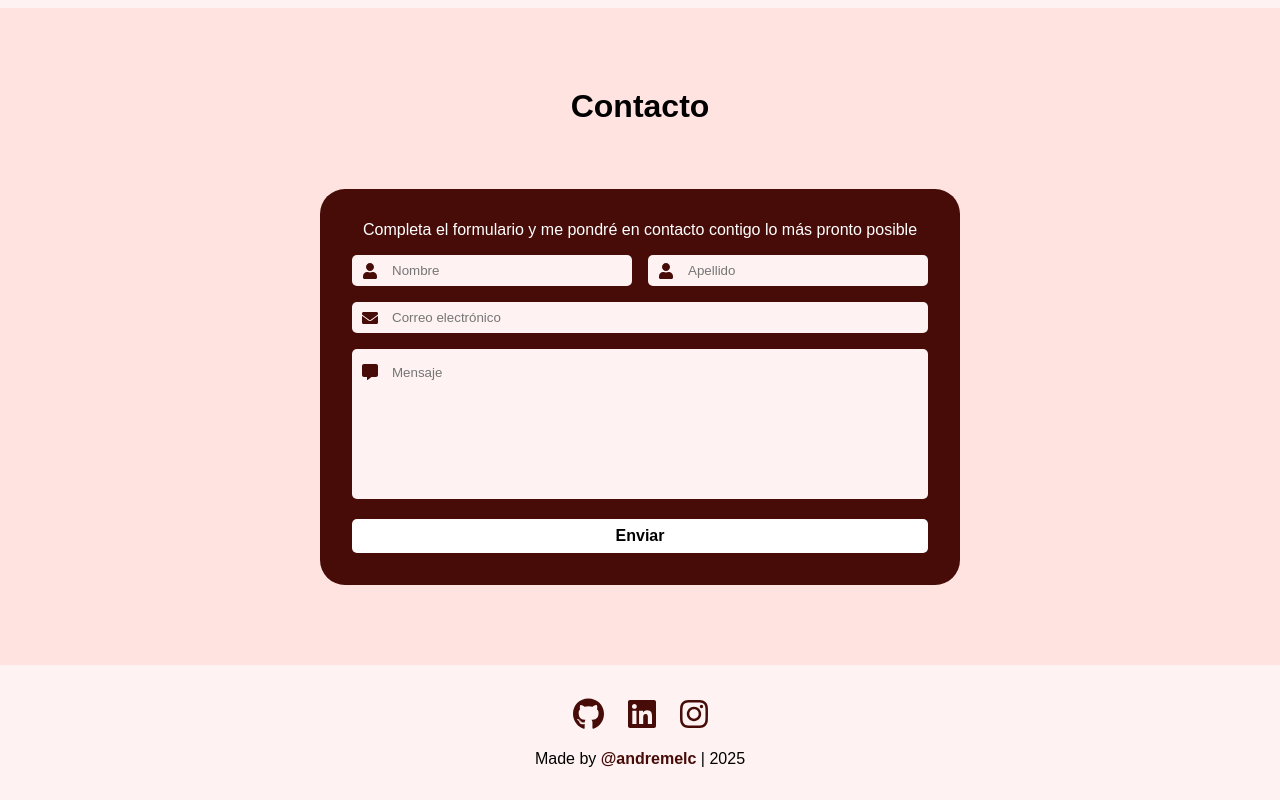
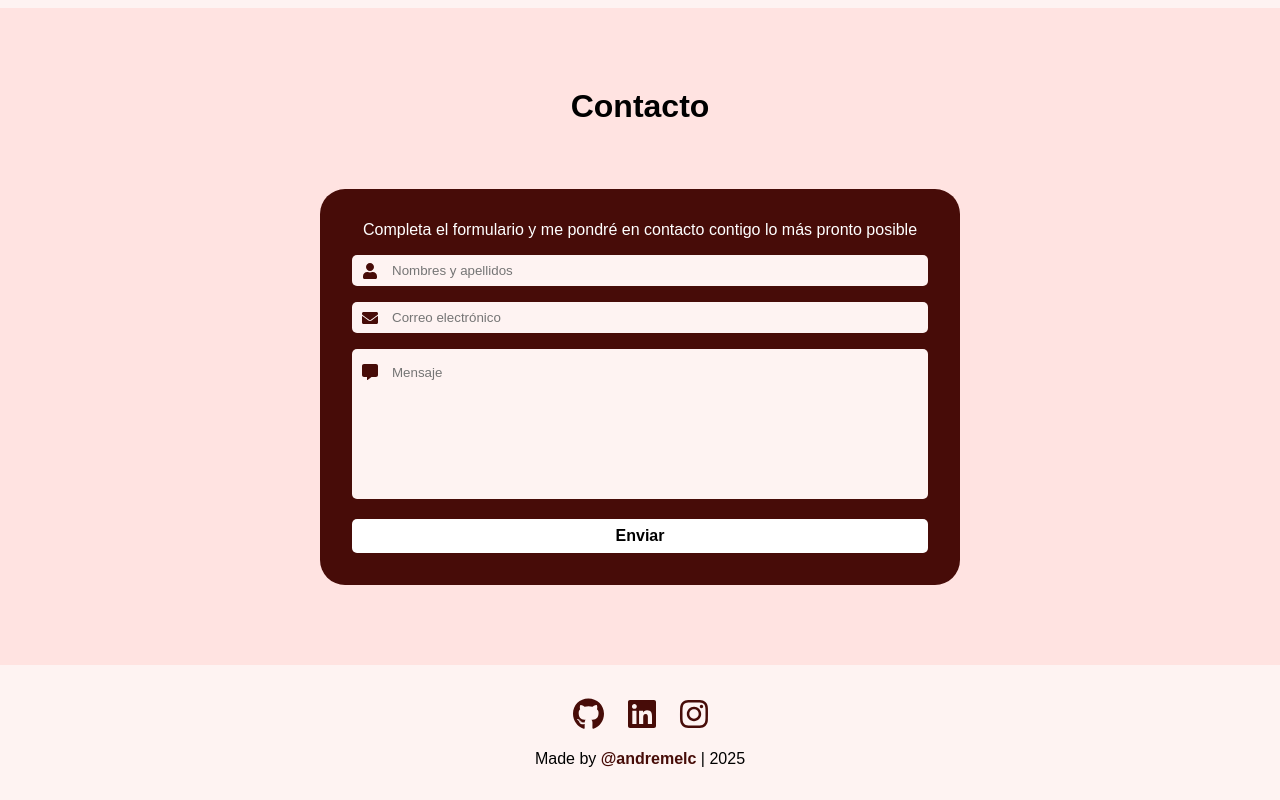
Before and after one commit to andremelzc/portafolio, a React (Vite) app in the folder frontend/: page / in a window 1280 px wide. Shown: the part 3152-3952 px from the top of the page. Built offline with nearby package versions, Linux system fonts and the light colour scheme.

Commit message:
Implementing EmailJS v1

```diff
--- a/frontend/package.json
+++ b/frontend/package.json
@@ -10,10 +10,12 @@
     "preview": "vite preview"
   },
   "dependencies": {
+    "@emailjs/browser": "^4.4.1",
     "@fortawesome/fontawesome-svg-core": "^6.7.2",
     "@fortawesome/free-brands-svg-icons": "^6.7.2",
     "@fortawesome/free-solid-svg-icons": "^6.7.2",
     "@fortawesome/react-fontawesome": "^0.2.2",
+    "emailjs-com": "^3.2.0",
     "react": "^19.0.0",
     "react-dom": "^19.0.0",
     "react-icons": "^5.5.0"
--- a/frontend/src/components/Contact.jsx
+++ b/frontend/src/components/Contact.jsx
@@ -1,38 +1,119 @@
-import React from "react";
+import React, { useState } from "react";
 import { FaUser, FaEnvelope, FaPhone, FaCommentAlt } from "react-icons/fa";
 import "../styles/Contact.css";
 import "../styles/Animations.css";
+import useEmailForm from "../util/useEmailForm";
 import UseScrollAnimation from "../util/UseScrollAnimation";
 
 const Contact = () => {
   const { ref, visible } = UseScrollAnimation(0.3);
+  const { sendEmail, loading, success, error } = useEmailForm();
+
+  // Objeto para almacenar los datos del formulario
+  const [formData, setFormData] = useState({
+    name: "",
+    title: "",
+    time: "",
+    email: "",
+    message: "",
+  });
+
+  // Función para manejar el cambio de los inputs
+  const handleChange = (e) => {
+    const { name, value } = e.target;
+    setFormData((prev) => ({ ...prev, [name]: value }));
+  };
+
+  const handleSubmit = async (e) => {
+    e.preventDefault();
+    console.log("Enviando...", formData);
+
+    // Validación: Todos los campos son obligatorios
+    if (!formData.name || !formData.email || !formData.message) {
+      alert("Por favor, completa todos los campos.");
+      return;
+    }
+
+    // Validación: No inputs con espacios vacíos
+    if (formData.name.trim() === "" || formData.email.trim() === "") {
+      alert("Por favor, completa todos los campos.");
+      return;
+    }
+
+    // Validación: El correo electrónico debe ser válido
+    const emailPattern = /^[^\s@]+@[^\s@]+\.[^\s@]+$/;
+    if (!emailPattern.test(formData.email)) {
+      alert("Por favor, ingresa un correo electrónico válido.");
+      return;
+    }
+
+    // Validación: El mensaje debe tener al menos 10 caracteres
+    if (formData.message.length < 10) {
+      alert("El mensaje debe tener al menos 10 caracteres.");
+      return;
+    }
+
+    // Validación: El mensaje es muy largo
+    if (formData.message.length > 500) {
+      alert("El mensaje es demasiado largo. Máximo 500 caracteres.");
+      return;
+    }
+
+    // Validación: El nombre debe tener al menos 3 caracteres
+    if (formData.name.length < 3) {
+      alert("El nombre debe tener al menos 3 caracteres.");
+      return;
+    }
+
+    await sendEmail(formData);
+  };
+
   return (
     <section className="contact-section" id="contact">
-      <div ref={ref} className={`contact-header ${visible ? "fade-in" : "fade-out"}`}>
+      <div
+        ref={ref}
+        className={`contact-header ${visible ? "fade-in" : "fade-out"}`}
+      >
         <h1>Contacto</h1>
       </div>
-      <div ref={ref} className={`contact-content ${visible ? "fade-in" : "fade-out"}`}>
-        <form>
+      <div
+        ref={ref}
+        className={`contact-content ${visible ? "fade-in" : "fade-out"}`}
+      >
+        <form onSubmit={handleSubmit}>
           <p>
-            Completa el formulario y me pondré en contacto contigo lo más pronto posible
+            Completa el formulario y me pondré en contacto contigo lo más pronto
+            posible
           </p>
-          <div className="contact-name">
-            <div className="contact-input-wrapper">
-              <FaUser className="contact-icon" />
-              <input placeholder="Nombre" className="contact-input" />
-            </div>
-            <div className="contact-input-wrapper">
-              <FaUser className="contact-icon" />
-              <input placeholder="Apellido" className="contact-input" />
-            </div>
+          <div className="contact-input-wrapper">
+            <FaUser className="contact-icon" />
+            <input
+              name="name"
+              value={formData.name}
+              onChange={handleChange}
+              placeholder="Nombres y apellidos"
+              className="contact-input"
+            />
           </div>
           <div className="contact-input-wrapper">
             <FaEnvelope className="contact-icon" />
-            <input placeholder="Correo electrónico" className="contact-input" />
+            <input
+              name="email"
+              value={formData.email}
+              onChange={handleChange}
+              placeholder="Correo electrónico"
+              className="contact-input"
+            />
           </div>
           <div className="contact-input-wrapper textarea-wrapper">
             <FaCommentAlt className="contact-icon" />
-            <textarea placeholder="Mensaje" className="contact-input"></textarea>
+            <textarea
+              name="message"
+              value={formData.message}
+              onChange={handleChange}
+              placeholder="Mensaje"
+              className="contact-input"
+            ></textarea>
           </div>
           <button>Enviar</button>
         </form>
--- a/frontend/src/styles/About.css
+++ b/frontend/src/styles/About.css
@@ -50,6 +50,7 @@
 
 .about-left img {
   max-width: 100%;
+  width: 32rem;
   height: auto;
   border-radius: 5rem;
 }
--- /dev/null
+++ b/frontend/src/util/useEmailForm.jsx
@@ -0,0 +1,43 @@
+import React, { useState } from "react";
+import emailjs from "emailjs-com";
+
+const useEmailForm = () => {
+  // Estado para manejar el envío de correos
+  const [loading, setLoading] = useState(false);
+  const [success, setSuccess] = useState(false);
+  const [error, setError] = useState(null);
+
+  // Credenciales (deberían estar en un archivo .env en producción)
+  const SERVICE_ID = "service_wmqjqkr";
+  const TEMPLATE_ID = "template_dqxhyjo";
+  const USER_ID = "RY_MAUVZHMIIbk4dc";
+
+  const sendEmail = async (formData) => {
+    setLoading(true);
+    setSuccess(false);
+    setError(null);
+
+    try {
+      const response = await emailjs.send(
+        SERVICE_ID,
+        TEMPLATE_ID,
+        formData,
+        USER_ID
+      );
+
+      console.log("Correo enviado con éxito", response);
+      setSuccess(true);
+      return { success: true };
+    } catch (e) {
+      console.error("Error al enviar el correo:", e);
+      setError(e);
+      return { success: false, error: e };
+    } finally {
+      setLoading(false);
+    }
+  };
+
+  return { sendEmail, loading, success, error };
+};
+
+export default useEmailForm;
```
Also changed, not shown: 1 other file (tests, documents, lock files or other folders).
